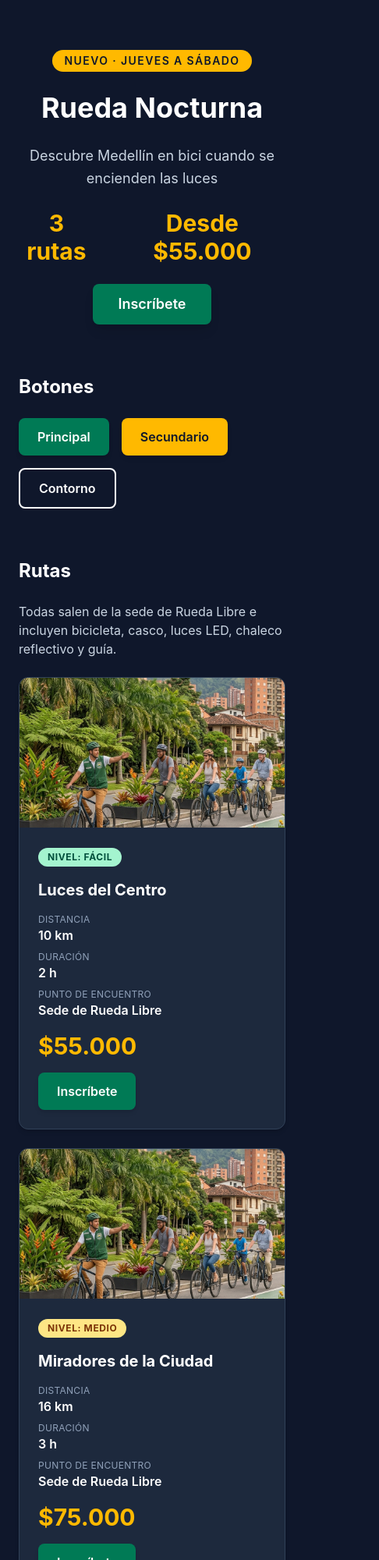
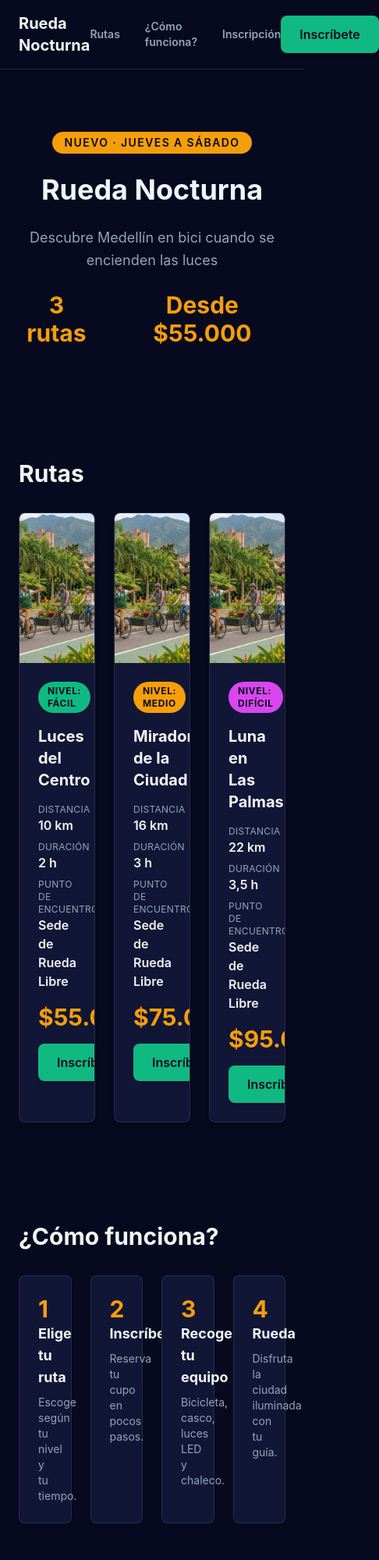
Before and after one commit to nicolas-10-23/Ruta_Basica, a website: page rueda-libre/nocturna/index.html in a window 390 px wide. Shown: the top 2000 px of the page at 78% size, 486 px wide, since content can reach past the window. Drawn offline with Linux system fonts and the light colour scheme.

Commit message:
feat: landing de Rueda Nocturna con layout de Tailwind

```diff
--- a/rueda-libre/nocturna/index.html
+++ b/rueda-libre/nocturna/index.html
@@ -3,115 +3,160 @@
 <head>
     <meta charset="UTF-8">
     <meta name="viewport" content="width=device-width, initial-scale=1.0">
+    <meta name="description" content="Rueda Nocturna: recorridos guiados en bicicleta de noche por Medellín, de jueves a sábado.">
     <title>Rueda Nocturna | Rueda Libre</title>
     <link rel="stylesheet" href="src/output.css">
 </head>
-<body class="bg-slate-900 text-white">
+<body class="scroll-smooth bg-midnight text-niebla">
 
-    <section class="mx-auto max-w-3xl px-6 py-16 text-center space-y-6">
+    <!-- ENCABEZADO -->
+    <header class="border-b border-white/10">
+        <div class="mx-auto flex max-w-6xl items-center justify-between px-6 py-4">
+            <a href="#inicio" class="text-xl font-bold text-niebla focus:outline-none focus:ring-4 focus:ring-farola">Rueda Nocturna</a>
+            <nav aria-label="Principal">
+                <ul class="flex items-center gap-8 text-sm font-semibold">
+                    <li><a href="#rutas" class="text-asfalto hover:text-niebla focus:outline-none focus:ring-4 focus:ring-farola">Rutas</a></li>
+                    <li><a href="#como-funciona" class="text-asfalto hover:text-niebla focus:outline-none focus:ring-4 focus:ring-farola">¿Cómo funciona?</a></li>
+                    <li><a href="#inscripcion" class="text-asfalto hover:text-niebla focus:outline-none focus:ring-4 focus:ring-farola">Inscripción</a></li>
+                </ul>
+            </nav>
+            <a href="#inscripcion" class="rounded-lg bg-ciclon px-6 py-3 font-semibold text-midnight shadow-md hover:bg-emerald-400 focus:outline-none focus:ring-4 focus:ring-farola focus:ring-offset-2 focus:ring-offset-midnight">Inscríbete</a>
+        </div>
+    </header>
 
-        <p class="inline-block rounded-full bg-amber-400 px-4 py-1 text-sm font-semibold uppercase tracking-widest text-slate-900">
-            Nuevo · Jueves a sábado
-        </p>
+    <main>
 
-        <h1 class="text-4xl font-bold leading-tight md:text-6xl">
-            Rueda Nocturna
-        </h1>
-
-        <p class="text-lg leading-relaxed text-slate-300">
-            Descubre Medellín en bici cuando se encienden las luces
-        </p>
-
+        <!-- SECCIÓN PRINCIPAL -->
+        <section id="inicio" class="py-20">
+            <div class="mx-auto max-w-6xl space-y-6 px-6 text-center">
+                <p class="inline-block rounded-full bg-farola px-4 py-1 text-sm font-semibold uppercase tracking-widest text-midnight">Nuevo · Jueves a sábado</p>
+                <h1 class="text-4xl font-bold leading-tight md:text-6xl">Rueda Nocturna</h1>
+                <p class="mx-auto max-w-2xl text-lg leading-relaxed text-asfalto">Descubre Medellín en bici cuando se encienden las luces</p>
                 <ul class="flex justify-center gap-8">
-            <li><span class="block text-3xl font-bold text-amber-400">3 rutas</span></li>
-            <li><span class="block text-3xl font-bold text-amber-400">Desde $55.000</span></li>
+                    <li class="text-3xl font-bold text-farola">3 rutas</li>
+                    <li class="text-3xl font-bold text-farola">Desde $55.000</li>
                 </ul>
-
-        <a href="#botones"
-           class="inline-block rounded-lg bg-emerald-700 px-8 py-3 text-lg font-semibold text-white shadow-lg hover:bg-emerald-600 focus:outline-none focus:ring-4 focus:ring-amber-300 focus:ring-offset-2 focus:ring-offset-slate-900">
-            Inscríbete
-        </a>
-
-    </section>
-
-    <section id="botones" class="mx-auto max-w-3xl px-6 pb-16 space-y-6">
-        <h2 class="text-2xl font-bold">Botones</h2>
-
-        <div class="flex flex-wrap gap-4">
-
-            <!-- Principal -->
-            <button type="button"
-                    class="rounded-lg bg-emerald-700 px-6 py-3 font-semibold text-white shadow-md hover:bg-emerald-600 focus:outline-none focus:ring-4 focus:ring-amber-300 focus:ring-offset-2 focus:ring-offset-slate-900">
-                Principal
-            </button>
-
-            <!-- Secundario -->
-            <button type="button"
-                    class="rounded-lg bg-amber-400 px-6 py-3 font-semibold text-slate-900 shadow-md hover:bg-amber-300 focus:outline-none focus:ring-4 focus:ring-white focus:ring-offset-2 focus:ring-offset-slate-900">
-                Secundario
-            </button>
-
-            <!-- Contorno -->
-            <button type="button"
-                    class="rounded-lg border-2 border-white px-6 py-3 font-semibold text-white hover:bg-white hover:text-slate-900 focus:outline-none focus:ring-4 focus:ring-amber-300 focus:ring-offset-2 focus:ring-offset-slate-900">
-                Contorno
-            </button>
-
             </div>
         </section>
 
-    <section id="rutas" class="mx-auto max-w-3xl px-6 pb-16 space-y-6">
-    <h2 class="text-2xl font-bold">Rutas</h2>
-    <p class="text-slate-300">Todas salen de la sede de Rueda Libre e incluyen bicicleta, casco, luces LED, chaleco reflectivo y guía.</p>
+        <!-- RUTAS -->
+        <section id="rutas" class="py-16">
+            <div class="mx-auto max-w-6xl space-y-8 px-6">
+                <h2 class="text-3xl font-bold">Rutas</h2>
 
-    <!-- Card 1 -->
-    <article class="overflow-hidden rounded-xl border border-slate-700 bg-slate-800 shadow-md transition-shadow hover:border-amber-400 hover:shadow-2xl">
+                <div class="grid grid-cols-3 gap-6">
+
+                    <article class="overflow-hidden rounded-lg border border-white/10 bg-aburra shadow-md transition-shadow hover:border-farola hover:shadow-2xl">
                         <img src="../img/ruta.png" alt="Ciclistas recorriendo el centro de Medellín de noche" class="h-48 w-full object-cover">
                         <div class="space-y-4 p-6">
-            <span class="inline-block rounded-full bg-emerald-200 px-3 py-1 text-xs font-bold uppercase tracking-wider text-emerald-900">Nivel: Fácil</span>
+                            <span class="inline-block rounded-full bg-ciclon px-3 py-1 text-xs font-bold uppercase tracking-wider text-midnight">Nivel: Fácil</span>
                             <h3 class="text-xl font-bold">Luces del Centro</h3>
                             <ul class="space-y-2">
-                <li><span class="block text-xs uppercase tracking-wide text-slate-400">Distancia</span><span class="font-semibold">10 km</span></li>
-                <li><span class="block text-xs uppercase tracking-wide text-slate-400">Duración</span><span class="font-semibold">2 h</span></li>
-                <li><span class="block text-xs uppercase tracking-wide text-slate-400">Punto de encuentro</span><span class="font-semibold">Sede de Rueda Libre</span></li>
+                                <li><span class="block text-xs uppercase tracking-wide text-asfalto">Distancia</span><span class="font-semibold">10 km</span></li>
+                                <li><span class="block text-xs uppercase tracking-wide text-asfalto">Duración</span><span class="font-semibold">2 h</span></li>
+                                <li><span class="block text-xs uppercase tracking-wide text-asfalto">Punto de encuentro</span><span class="font-semibold">Sede de Rueda Libre</span></li>
                             </ul>
-            <p class="text-3xl font-bold text-amber-400">$55.000</p>
-            <button type="button" class="rounded-lg bg-emerald-700 px-6 py-3 font-semibold text-white shadow-md hover:bg-emerald-600 focus:outline-none focus:ring-4 focus:ring-amber-300 focus:ring-offset-2 focus:ring-offset-slate-800">Inscríbete</button>
+                            <p class="text-3xl font-bold text-farola">$55.000</p>
+                            <button type="button" class="rounded-lg bg-ciclon px-6 py-3 font-semibold text-midnight shadow-md hover:bg-emerald-400 focus:outline-none focus:ring-4 focus:ring-farola focus:ring-offset-2 focus:ring-offset-aburra">Inscríbete</button>
                         </div>
                     </article>
 
-    <!-- Card 2 -->
-    <article class="overflow-hidden rounded-xl border border-slate-700 bg-slate-800 shadow-md transition-shadow hover:border-amber-400 hover:shadow-2xl">
+                    <article class="overflow-hidden rounded-lg border border-white/10 bg-aburra shadow-md transition-shadow hover:border-farola hover:shadow-2xl">
                         <img src="../img/ruta.png" alt="Mirador con vista nocturna de Medellín" class="h-48 w-full object-cover">
                         <div class="space-y-4 p-6">
-            <span class="inline-block rounded-full bg-amber-200 px-3 py-1 text-xs font-bold uppercase tracking-wider text-amber-900">Nivel: Medio</span>
+                            <span class="inline-block rounded-full bg-farola px-3 py-1 text-xs font-bold uppercase tracking-wider text-midnight">Nivel: Medio</span>
                             <h3 class="text-xl font-bold">Miradores de la Ciudad</h3>
                             <ul class="space-y-2">
-                <li><span class="block text-xs uppercase tracking-wide text-slate-400">Distancia</span><span class="font-semibold">16 km</span></li>
-                <li><span class="block text-xs uppercase tracking-wide text-slate-400">Duración</span><span class="font-semibold">3 h</span></li>
-                <li><span class="block text-xs uppercase tracking-wide text-slate-400">Punto de encuentro</span><span class="font-semibold">Sede de Rueda Libre</span></li>
+                                <li><span class="block text-xs uppercase tracking-wide text-asfalto">Distancia</span><span class="font-semibold">16 km</span></li>
+                                <li><span class="block text-xs uppercase tracking-wide text-asfalto">Duración</span><span class="font-semibold">3 h</span></li>
+                                <li><span class="block text-xs uppercase tracking-wide text-asfalto">Punto de encuentro</span><span class="font-semibold">Sede de Rueda Libre</span></li>
                             </ul>
-            <p class="text-3xl font-bold text-amber-400">$75.000</p>
-            <button type="button" class="rounded-lg bg-emerald-700 px-6 py-3 font-semibold text-white shadow-md hover:bg-emerald-600 focus:outline-none focus:ring-4 focus:ring-amber-300 focus:ring-offset-2 focus:ring-offset-slate-800">Inscríbete</button>
+                            <p class="text-3xl font-bold text-farola">$75.000</p>
+                            <button type="button" class="rounded-lg bg-ciclon px-6 py-3 font-semibold text-midnight shadow-md hover:bg-emerald-400 focus:outline-none focus:ring-4 focus:ring-farola focus:ring-offset-2 focus:ring-offset-aburra">Inscríbete</button>
                         </div>
                     </article>
 
-    <!-- Card 3 -->
-    <article class="overflow-hidden rounded-xl border border-slate-700 bg-slate-800 shadow-md transition-shadow hover:border-amber-400 hover:shadow-2xl">
+                    <article class="overflow-hidden rounded-lg border border-white/10 bg-aburra shadow-md transition-shadow hover:border-farola hover:shadow-2xl">
                         <img src="../img/ruta.png" alt="Carretera de montaña en Las Palmas con luna" class="h-48 w-full object-cover">
                         <div class="space-y-4 p-6">
-            <span class="inline-block rounded-full bg-rose-200 px-3 py-1 text-xs font-bold uppercase tracking-wider text-rose-900">Nivel: Difícil</span>
+                            <span class="inline-block rounded-full bg-orquidea px-3 py-1 text-xs font-bold uppercase tracking-wider text-midnight">Nivel: Difícil</span>
                             <h3 class="text-xl font-bold">Luna en Las Palmas</h3>
                             <ul class="space-y-2">
-                <li><span class="block text-xs uppercase tracking-wide text-slate-400">Distancia</span><span class="font-semibold">22 km</span></li>
-                <li><span class="block text-xs uppercase tracking-wide text-slate-400">Duración</span><span class="font-semibold">3,5 h</span></li>
-                <li><span class="block text-xs uppercase tracking-wide text-slate-400">Punto de encuentro</span><span class="font-semibold">Sede de Rueda Libre</span></li>
+                                <li><span class="block text-xs uppercase tracking-wide text-asfalto">Distancia</span><span class="font-semibold">22 km</span></li>
+                                <li><span class="block text-xs uppercase tracking-wide text-asfalto">Duración</span><span class="font-semibold">3,5 h</span></li>
+                                <li><span class="block text-xs uppercase tracking-wide text-asfalto">Punto de encuentro</span><span class="font-semibold">Sede de Rueda Libre</span></li>
                             </ul>
-            <p class="text-3xl font-bold text-amber-400">$95.000</p>
-            <button type="button" class="rounded-lg bg-emerald-700 px-6 py-3 font-semibold text-white shadow-md hover:bg-emerald-600 focus:outline-none focus:ring-4 focus:ring-amber-300 focus:ring-offset-2 focus:ring-offset-slate-800">Inscríbete</button>
+                            <p class="text-3xl font-bold text-farola">$95.000</p>
+                            <button type="button" class="rounded-lg bg-ciclon px-6 py-3 font-semibold text-midnight shadow-md hover:bg-emerald-400 focus:outline-none focus:ring-4 focus:ring-farola focus:ring-offset-2 focus:ring-offset-aburra">Inscríbete</button>
                         </div>
                     </article>
+
+                </div>
+            </div>
         </section>
+
+        <!-- ¿CÓMO FUNCIONA? -->
+        <section id="como-funciona" class="py-16">
+            <div class="mx-auto max-w-6xl space-y-8 px-6">
+                <h2 class="text-3xl font-bold">¿Cómo funciona?</h2>
+
+                <ol class="grid grid-cols-4 gap-6">
+                    <li class="space-y-2 rounded-lg border border-white/10 bg-aburra p-6">
+                        <span class="text-3xl font-bold text-farola">1</span>
+                        <h3 class="text-lg font-bold">Elige tu ruta</h3>
+                        <p class="text-sm text-asfalto">Escoge según tu nivel y tu tiempo.</p>
+                    </li>
+                    <li class="space-y-2 rounded-lg border border-white/10 bg-aburra p-6">
+                        <span class="text-3xl font-bold text-farola">2</span>
+                        <h3 class="text-lg font-bold">Inscríbete</h3>
+                        <p class="text-sm text-asfalto">Reserva tu cupo en pocos pasos.</p>
+                    </li>
+                    <li class="space-y-2 rounded-lg border border-white/10 bg-aburra p-6">
+                        <span class="text-3xl font-bold text-farola">3</span>
+                        <h3 class="text-lg font-bold">Recoge tu equipo</h3>
+                        <p class="text-sm text-asfalto">Bicicleta, casco, luces LED y chaleco.</p>
+                    </li>
+                    <li class="space-y-2 rounded-lg border border-white/10 bg-aburra p-6">
+                        <span class="text-3xl font-bold text-farola">4</span>
+                        <h3 class="text-lg font-bold">Rueda</h3>
+                        <p class="text-sm text-asfalto">Disfruta la ciudad iluminada con tu guía.</p>
+                    </li>
+                </ol>
+            </div>
+        </section>
+
+        <!-- FRANJA DE INSCRIPCIÓN -->
+        <section id="inscripcion" class="py-16">
+            <div class="mx-auto max-w-6xl px-6">
+                <div class="flex items-center justify-between gap-6 rounded-lg border-l-4 border-ciclon bg-ciclon/10 p-6">
+                    <div class="space-y-2">
+                        <h2 class="text-2xl font-bold">¿Listo para rodar de noche?</h2>
+                        <p class="text-niebla">Salidas de jueves a sábado. Cupos limitados.</p>
+                    </div>
+                    <a href="#rutas" class="rounded-lg bg-ciclon px-6 py-3 font-semibold text-midnight shadow-md hover:bg-emerald-400 focus:outline-none focus:ring-4 focus:ring-farola focus:ring-offset-2 focus:ring-offset-midnight">Inscríbete</a>
+                </div>
+            </div>
+        </section>
+
+    </main>
+
+    <!-- PIE -->
+    <footer class="border-t border-white/10 py-10">
+        <div class="mx-auto flex max-w-6xl justify-between gap-8 px-6">
+            <div class="space-y-2">
+                <p class="font-bold">Rueda Nocturna</p>
+                <p class="text-sm text-asfalto">Una campaña de Rueda Libre, Medellín.</p>
+            </div>
+            <div class="space-y-2">
+                <p class="font-bold">Contacto</p>
+                <p class="text-sm text-asfalto"><a href="mailto:hola@ruedalibre.example" class="hover:text-niebla focus:outline-none focus:ring-4 focus:ring-farola">hola@ruedalibre.example</a></p>
+            </div>
+            <div class="space-y-2">
+                <p class="font-bold">Horario</p>
+                <p class="text-sm text-asfalto">Jueves a sábado, desde las 7:00 p. m.</p>
+            </div>
+        </div>
+    </footer>
 
 </body>
 </html>
```
Also changed, not shown: rueda-libre/bitacora.txt (+49 -0 lines), rueda-libre/nocturna/src/output.css. Lines whose indentation alone changed are shown as unchanged.
